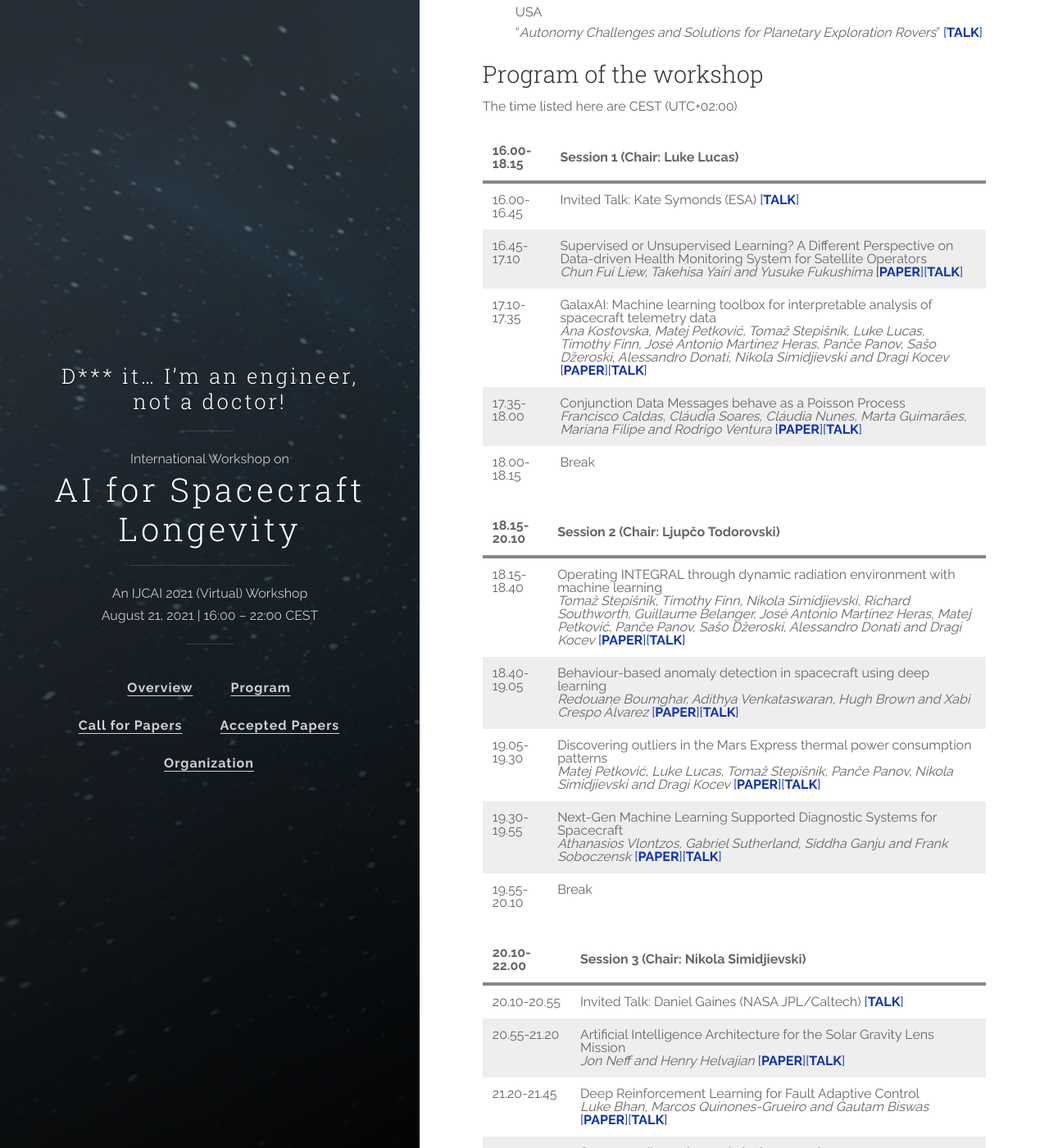
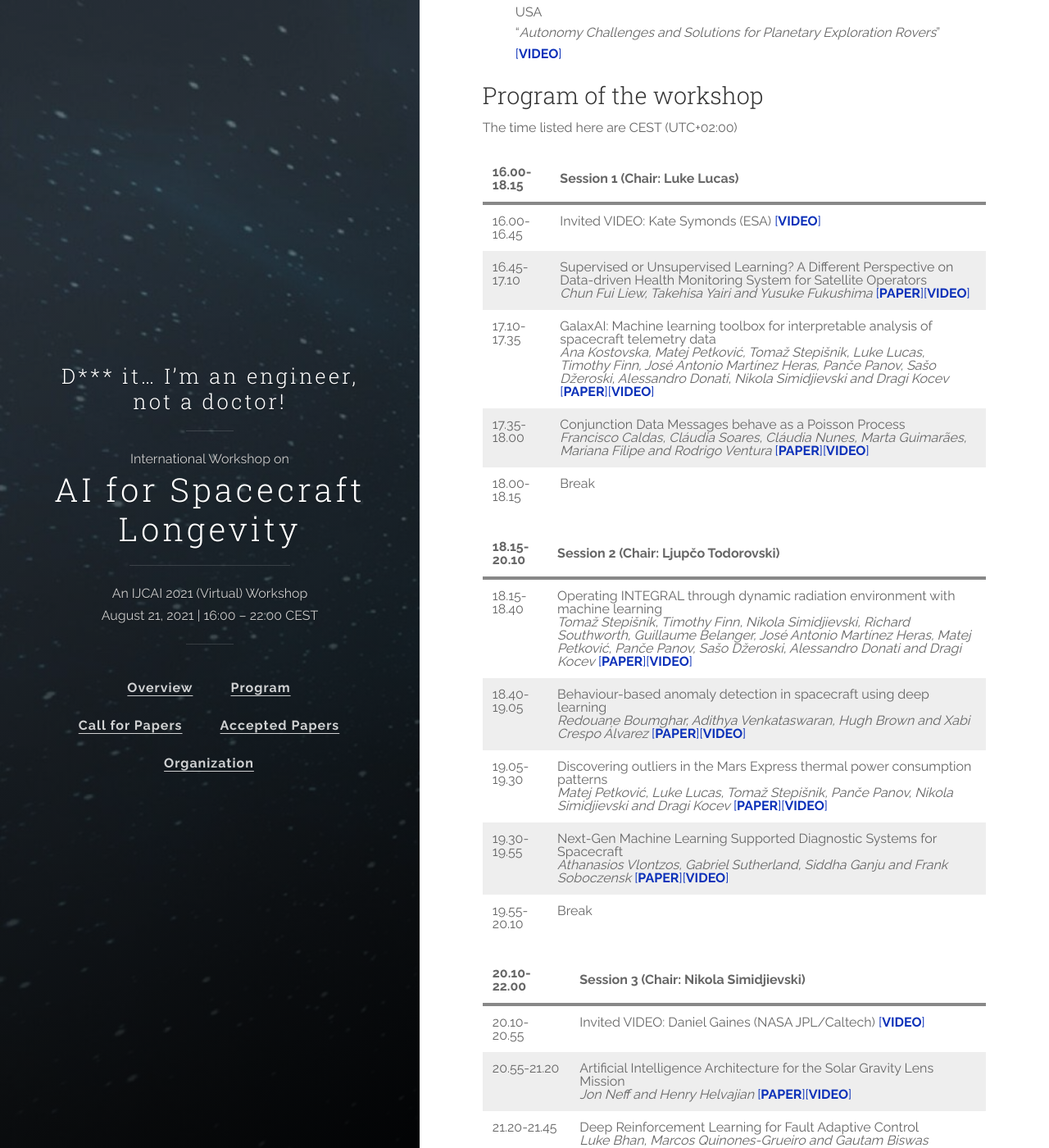
Before and after one commit to ai4spacecraft/ai4spacecraft.github.io, a Jekyll site: the page built from program.md, in a window 1280 px wide and 1400 px high, scrolled down 301 px. Shown: the whole window at 82% size. Built offline with Jekyll 4.4.1, drawn with Linux system fonts in a browser that asks for light colours.

Commit message:
Update program.md

```diff
--- a/program.md
+++ b/program.md
@@ -10,9 +10,9 @@ title:  "Program"
 ### Keynote speakers
 
 - **Kate Symonds**, ESTEC, European Space Agency, The Netherlands
-"_The Post Launch Support Office (PLSO) - What does the Post Launch Support Office do and how could the application of AI help?_" [[**TALK**]](https://youtu.be/QNGjCuuTTyY)
+"_The Post Launch Support Office (PLSO) - What does the Post Launch Support Office do and how could the application of AI help?_" [[**VIDEO**]](https://youtu.be/QNGjCuuTTyY)
 - **Daniel Gaines**, Jet Propulsion Laboratory, California Institute of Technology, USA
-"_Autonomy Challenges and Solutions for Planetary Exploration Rovers_" [[**TALK**]](https://youtu.be/wr5hvVlGJpQ)
+"_Autonomy Challenges and Solutions for Planetary Exploration Rovers_" [[**VIDEO**]](https://youtu.be/wr5hvVlGJpQ)
 
 
 ### Program of the workshop
@@ -21,28 +21,28 @@ The time listed here are CEST (UTC+02:00)
 
 | 16.00-18.15  | Session 1 (Chair: Luke Lucas)|
 | ------- |  :-|
-| 16.00-16.45 |  Invited Talk: Kate Symonds (ESA) [[**TALK**]](https://youtu.be/QNGjCuuTTyY)|
-| 16.45-17.10 |  Supervised or Unsupervised Learning? A Different Perspective on Data-driven Health Monitoring System for Satellite Operators <br> *Chun Fui Liew, Takehisa Yairi and Yusuke Fukushima* [[**PAPER**]](papers/AI4Spacecraft_paper_3.pdf)[[**TALK**]](https://youtu.be/MFLlRMW9xds) |
-| 17.10-17.35 |  GalaxAI: Machine learning toolbox for interpretable analysis of spacecraft telemetry data <br> *Ana Kostovska, Matej Petković, Tomaž Stepišnik, Luke Lucas, Timothy Finn, José Antonio Martínez Heras, Panče Panov, Sašo Džeroski, Alessandro Donati, Nikola Simidjievski and Dragi Kocev* [[**PAPER**]](papers/AI4Spacecraft_paper_8.pdf)[[**TALK**]](https://youtu.be/NcyZIMKu_lw)|
-| 17.35-18.00 |  Conjunction Data Messages behave as a Poisson Process <br> *Francisco Caldas, Cláudia Soares, Cláudia Nunes, Marta Guimarães, Mariana Filipe and Rodrigo Ventura* [[**PAPER**]](papers/AI4Spacecraft_paper_2.pdf)[[**TALK**]](https://youtu.be/zHUw59gxWdg)|
+| 16.00-16.45 |  Invited VIDEO: Kate Symonds (ESA) [[**VIDEO**]](https://youtu.be/QNGjCuuTTyY)|
+| 16.45-17.10 |  Supervised or Unsupervised Learning? A Different Perspective on Data-driven Health Monitoring System for Satellite Operators <br> *Chun Fui Liew, Takehisa Yairi and Yusuke Fukushima* [[**PAPER**]](papers/AI4Spacecraft_paper_3.pdf)[[**VIDEO**]](https://youtu.be/MFLlRMW9xds) |
+| 17.10-17.35 |  GalaxAI: Machine learning toolbox for interpretable analysis of spacecraft telemetry data <br> *Ana Kostovska, Matej Petković, Tomaž Stepišnik, Luke Lucas, Timothy Finn, José Antonio Martínez Heras, Panče Panov, Sašo Džeroski, Alessandro Donati, Nikola Simidjievski and Dragi Kocev* [[**PAPER**]](papers/AI4Spacecraft_paper_8.pdf)[[**VIDEO**]](https://youtu.be/NcyZIMKu_lw)|
+| 17.35-18.00 |  Conjunction Data Messages behave as a Poisson Process <br> *Francisco Caldas, Cláudia Soares, Cláudia Nunes, Marta Guimarães, Mariana Filipe and Rodrigo Ventura* [[**PAPER**]](papers/AI4Spacecraft_paper_2.pdf)[[**VIDEO**]](https://youtu.be/zHUw59gxWdg)|
 | 18.00-18.15 |  Break |
 
 
 | 18.15-20.10   | Session 2 (Chair: Ljupčo Todorovski)|
 | ------- |  :-|
-| 18.15-18.40 |  Operating INTEGRAL through dynamic radiation environment with machine learning <br> *Tomaž Stepišnik, Timothy Finn, Nikola Simidjievski, Richard Southworth, Guillaume Belanger, José Antonio Martínez Heras, Matej Petković, Panče Panov, Sašo Džeroski, Alessandro Donati and Dragi Kocev* [[**PAPER**]](papers/AI4Spacecraft_paper_7.pdf)[[**TALK**]](https://youtu.be/m0Xlvpd9gKI)|
-| 18.40-19.05 |  Behaviour-based anomaly detection in spacecraft using deep learning <br> *Redouane Boumghar, Adithya Venkataswaran, Hugh Brown and Xabi Crespo Álvarez* [[**PAPER**]](papers/AI4Spacecraft_paper_5.pdf)[[**TALK**]](https://youtu.be/dv14U1S99-Y)|
-| 19.05-19.30 |  Discovering outliers in the Mars Express thermal power consumption patterns <br> *Matej Petković, Luke Lucas, Tomaž Stepišnik, Panče Panov, Nikola Simidjievski and Dragi Kocev* [[**PAPER**]](papers/AI4Spacecraft_paper_6.pdf)[[**TALK**]](https://youtu.be/PnD6fXRFBQI)|
-| 19.30-19.55 |  Next-Gen Machine Learning Supported Diagnostic Systems for Spacecraft <br> *Athanasios Vlontzos, Gabriel Sutherland, Siddha Ganju and Frank Soboczensk* [[**PAPER**]](papers/AI4Spacecraft_paper_1.pdf)[[**TALK**]](https://youtu.be/swrC5do2XZY)|
+| 18.15-18.40 |  Operating INTEGRAL through dynamic radiation environment with machine learning <br> *Tomaž Stepišnik, Timothy Finn, Nikola Simidjievski, Richard Southworth, Guillaume Belanger, José Antonio Martínez Heras, Matej Petković, Panče Panov, Sašo Džeroski, Alessandro Donati and Dragi Kocev* [[**PAPER**]](papers/AI4Spacecraft_paper_7.pdf)[[**VIDEO**]](https://youtu.be/m0Xlvpd9gKI)|
+| 18.40-19.05 |  Behaviour-based anomaly detection in spacecraft using deep learning <br> *Redouane Boumghar, Adithya Venkataswaran, Hugh Brown and Xabi Crespo Álvarez* [[**PAPER**]](papers/AI4Spacecraft_paper_5.pdf)[[**VIDEO**]](https://youtu.be/dv14U1S99-Y)|
+| 19.05-19.30 |  Discovering outliers in the Mars Express thermal power consumption patterns <br> *Matej Petković, Luke Lucas, Tomaž Stepišnik, Panče Panov, Nikola Simidjievski and Dragi Kocev* [[**PAPER**]](papers/AI4Spacecraft_paper_6.pdf)[[**VIDEO**]](https://youtu.be/PnD6fXRFBQI)|
+| 19.30-19.55 |  Next-Gen Machine Learning Supported Diagnostic Systems for Spacecraft <br> *Athanasios Vlontzos, Gabriel Sutherland, Siddha Ganju and Frank Soboczensk* [[**PAPER**]](papers/AI4Spacecraft_paper_1.pdf)[[**VIDEO**]](https://youtu.be/swrC5do2XZY)|
 | 19.55-20.10 |  Break |
 
 
 
 | 20.10-22.00  | Session 3 (Chair: Nikola Simidjievski)|
 | ------- |  :-|
-| 20.10-20.55 |  Invited Talk: Daniel Gaines (NASA JPL/Caltech) [[**TALK**]](https://youtu.be/wr5hvVlGJpQ)|
-| 20.55-21.20 |  Artificial Intelligence Architecture for the Solar Gravity Lens Mission <br> *Jon Neff and Henry Helvajian* [[**PAPER**]](papers/AI4Spacecraft_paper_9.pdf)[[**TALK**]](https://youtu.be/f6GSjSs6wxA)|
-| 21.20-21.45 |  Deep Reinforcement Learning for Fault Adaptive Control <br> *Luke Bhan, Marcos Quinones-Grueiro and Gautam Biswas* [[**PAPER**]](papers/AI4Spacecraft_paper_4.pdf)[[**TALK**]](https://youtu.be/XG1W9BAk01w)|
+| 20.10-20.55 |  Invited VIDEO: Daniel Gaines (NASA JPL/Caltech) [[**VIDEO**]](https://youtu.be/wr5hvVlGJpQ)|
+| 20.55-21.20 |  Artificial Intelligence Architecture for the Solar Gravity Lens Mission <br> *Jon Neff and Henry Helvajian* [[**PAPER**]](papers/AI4Spacecraft_paper_9.pdf)[[**VIDEO**]](https://youtu.be/f6GSjSs6wxA)|
+| 21.20-21.45 |  Deep Reinforcement Learning for Fault Adaptive Control <br> *Luke Bhan, Marcos Quinones-Grueiro and Gautam Biswas* [[**PAPER**]](papers/AI4Spacecraft_paper_4.pdf)[[**VIDEO**]](https://youtu.be/XG1W9BAk01w)|
 | 21.45-22.00 |  Summary discussion and closing remarks|
 
 ### Video recordings
```
